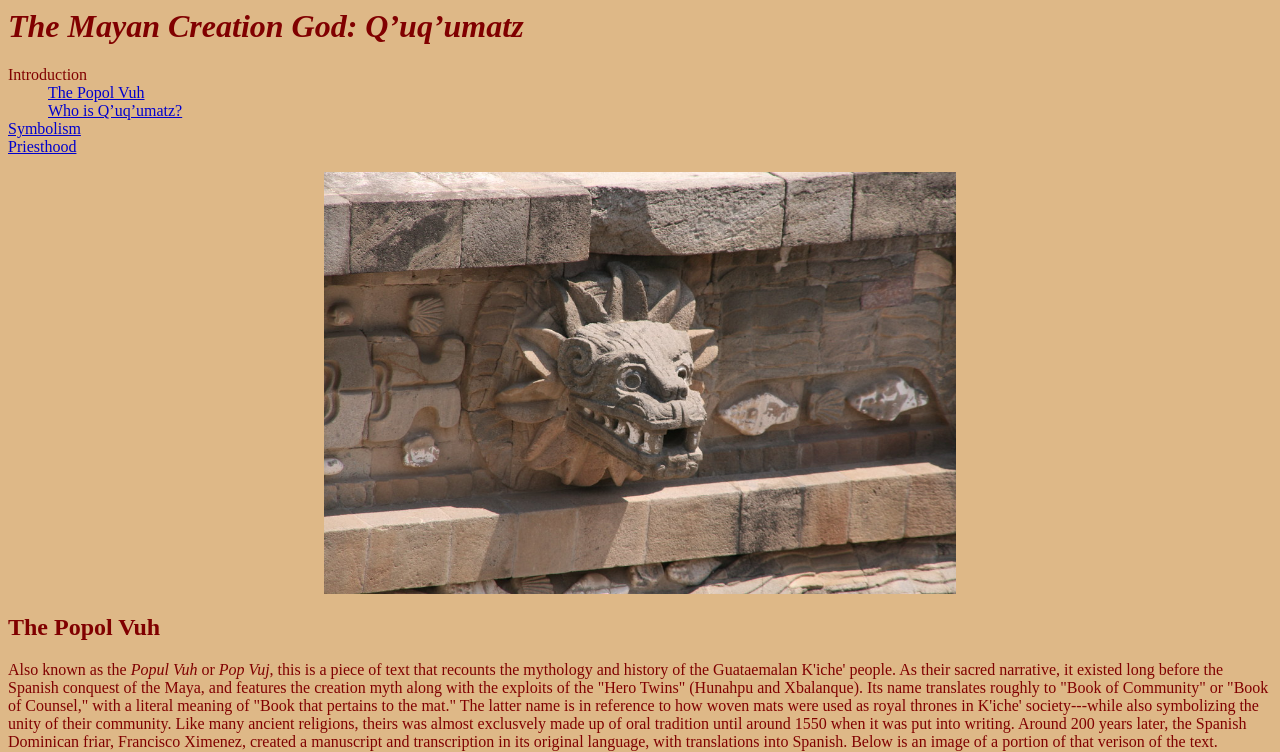
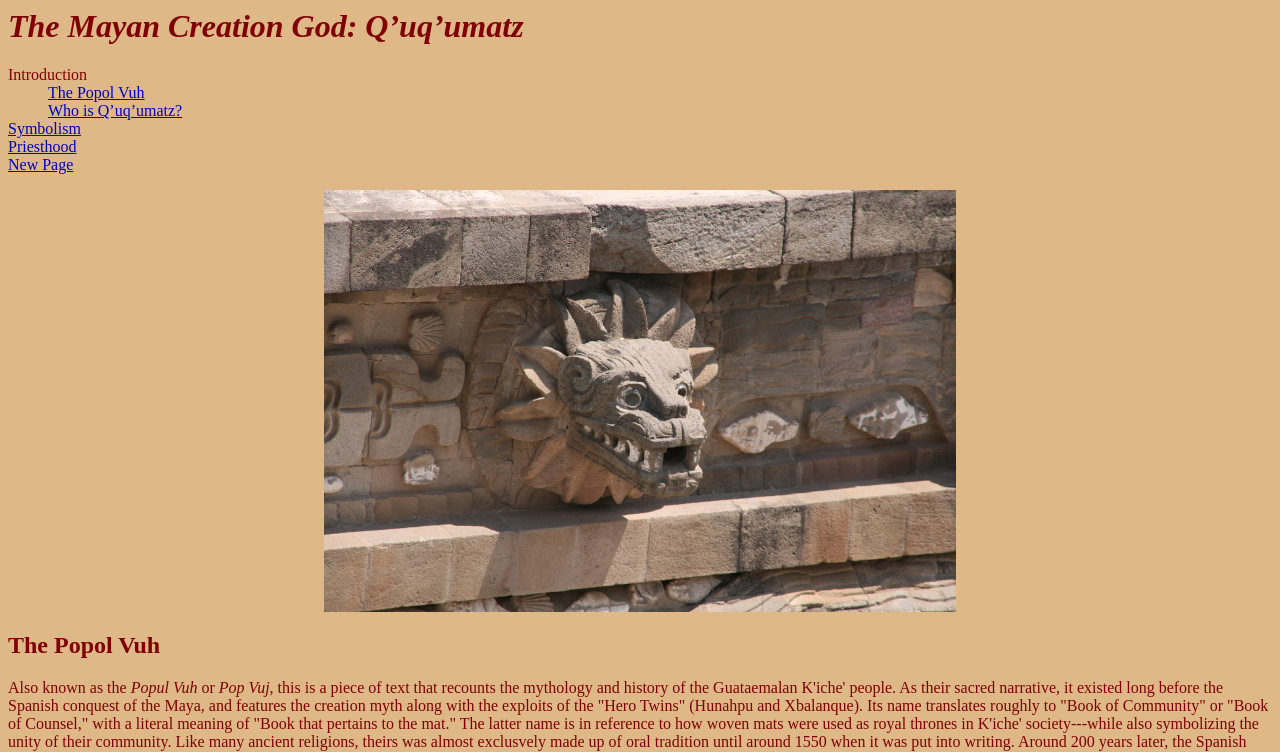
Before and after one commit to AmRe2005/AmRe2005.github.io, a plain HTML site: page index.html in a window 1280 px wide. Shown: the top 752 px of the page. Drawn offline with Linux system fonts and the light colour scheme.

Commit message:
Update index.html

```diff
--- a/index.html
+++ b/index.html
@@ -26,6 +26,7 @@ The Mayan Creation God: Qʼuqʼumatz
     <dd><a href="#ququmatz">Who is Qʼuqʼumatz?</a></dd>
     <dt><a href="secondpage.html">Symbolism</a></dt>
     <dt><a href="thirdpage.html">Priesthood</a></dt>
+    <dt><a href="newpage.html">New Page</a></dt>
   </dl>
 
 <p>
```
